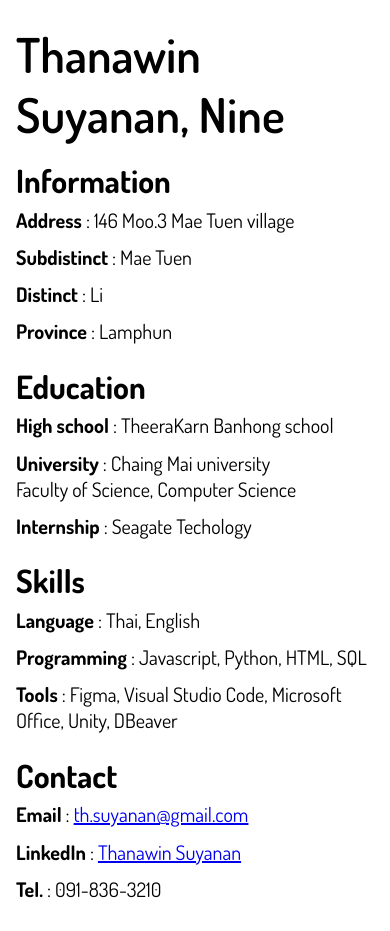
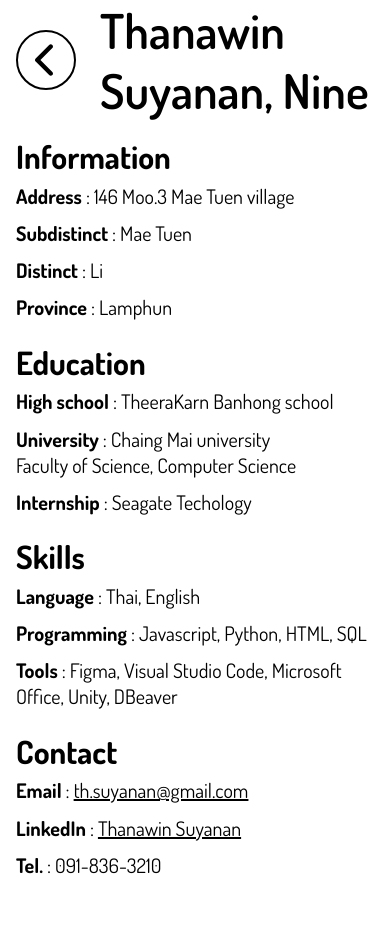
Before and after one commit to 9sThana/my-profile, a React (Vite) app: page /about in a window 390 px wide. After the commit the page ends 883 px from the top, so only its background shows below. Built offline with nearby package versions, Linux system fonts and the light colour scheme.

Commit message:
third summit
add back button and embed resume.pdf to web application

```diff
--- a/package.json
+++ b/package.json
@@ -10,6 +10,9 @@
     "preview": "vite preview"
   },
   "dependencies": {
+    "@fortawesome/fontawesome-svg-core": "^6.5.1",
+    "@fortawesome/free-solid-svg-icons": "^6.5.1",
+    "@fortawesome/react-fontawesome": "^0.2.0",
     "react": "^18.2.0",
     "react-dom": "^18.2.0",
     "react-router-dom": "^6.22.3"
--- /dev/null
+++ b/src/App.jsx
@@ -0,0 +1,15 @@
+import React from "react";
+import "./App.css";
+import Home from "./component/Home";
+
+function App() {
+  return (
+    <div>
+      <div className="frame">
+        <Home />
+      </div>
+    </div>
+  );
+}
+
+export default App;
--- a/src/component/About.jsx
+++ b/src/component/About.jsx
@@ -1,15 +1,20 @@
 import React from "react";
 import "./Css/content.css";
 import { Link } from "react-router-dom";
+import { FontAwesomeIcon } from "@fortawesome/react-fontawesome";
+import { faChevronLeft } from "@fortawesome/free-solid-svg-icons";
 
 function About() {
   return (
     <>
       <div className="content">
         <div className="header">
-          <a>
-            <Link to="/">Thanawin Suyanan, Nine</Link>
-          </a>
+          <Link to="/">
+            <div className="back">
+              <FontAwesomeIcon icon={faChevronLeft} className="buttons" />
+            </div>
+          </Link>
+          <a>Thanawin Suyanan, Nine</a>
         </div>
         <div className="body">
           <div className="profile">
--- a/src/component/Css/content.css
+++ b/src/component/Css/content.css
@@ -1,5 +1,11 @@
+.header {
+  display: flex;
+  flex-direction: row;
+  align-items: center;
+}
+
 .header a {
-  cursor: pointer;
+  cursor: default;
   font-size: 64px;
   font-weight: 600;
   transition: 0.25s;
@@ -13,11 +19,6 @@
   font-weight: 600;
   transition: 0.25s;
   color: #000;
-}
-
-.header a:hover {
-  text-decoration: underline overline;
-  font-weight: 800;
 }
 
 .content {
@@ -58,7 +59,8 @@
 }
 
 @media screen and (max-width: 395px) {
-  .header a {
+  .header a,
+  .header p {
     font-size: 48px;
   }
 
@@ -92,3 +94,37 @@
 .navigate b:hover {
   color: #8a2be2;
 }
+
+.body iframe {
+  width: 100%;
+  height: 100vh;
+}
+
+.link {
+  color: #000;
+}
+
+.link:hover {
+  color: #0000ff;
+}
+
+.back {
+  cursor: pointer;
+  width: 60px;
+  height: 60px;
+  font-size: 36px;
+  border-radius: 50%;
+  margin-right: 1.5rem;
+  display: flex;
+  justify-content: center;
+  align-items: center;
+  border: 2px solid #000;
+  transition: 0.35s ease-in-out;
+}
+
+.back:hover {
+  background: var(--sub-color3);
+  color: #fff;
+  border: 2px solid #fff;
+
+}
--- a/src/component/Home.jsx
+++ b/src/component/Home.jsx
@@ -1,4 +1,5 @@
 import React from "react";
+import resume from "../assets/resume.pdf";
 import { Link, Route } from "react-router-dom";
 
 function Home() {
@@ -35,7 +36,7 @@ function Home() {
               </a>
             </li>
             <li>
-              <a href="https://github.com/9sThana/my-profile/blob/main/src/assets/resume.pdf">
+              <a href={resume}>
                 Resume
               </a>
             </li>
--- a/src/component/Project.jsx
+++ b/src/component/Project.jsx
@@ -1,11 +1,20 @@
 import React from "react";
 import "./Css/content.css";
+import { FontAwesomeIcon } from "@fortawesome/react-fontawesome";
+import { faChevronLeft } from "@fortawesome/free-solid-svg-icons";
+import { Link } from "react-router-dom";
 
 function Project() {
   return (
     <>
       <div className="content">
         <div className="header">
+          <Link to="/">
+            <div className="back">
+              <FontAwesomeIcon icon={faChevronLeft} className="buttons" />
+            </div>
+          </Link>
+
           <p>My Previous Project</p>
         </div>
         <div className="body">
```
Also changed, not shown: src/component/Resume.jsx (added, +17 -0 lines), src/main.jsx (+3 -5 lines), src/assets/arrow_back.svg (added), 1 other file (tests, documents, lock files or other folders).
